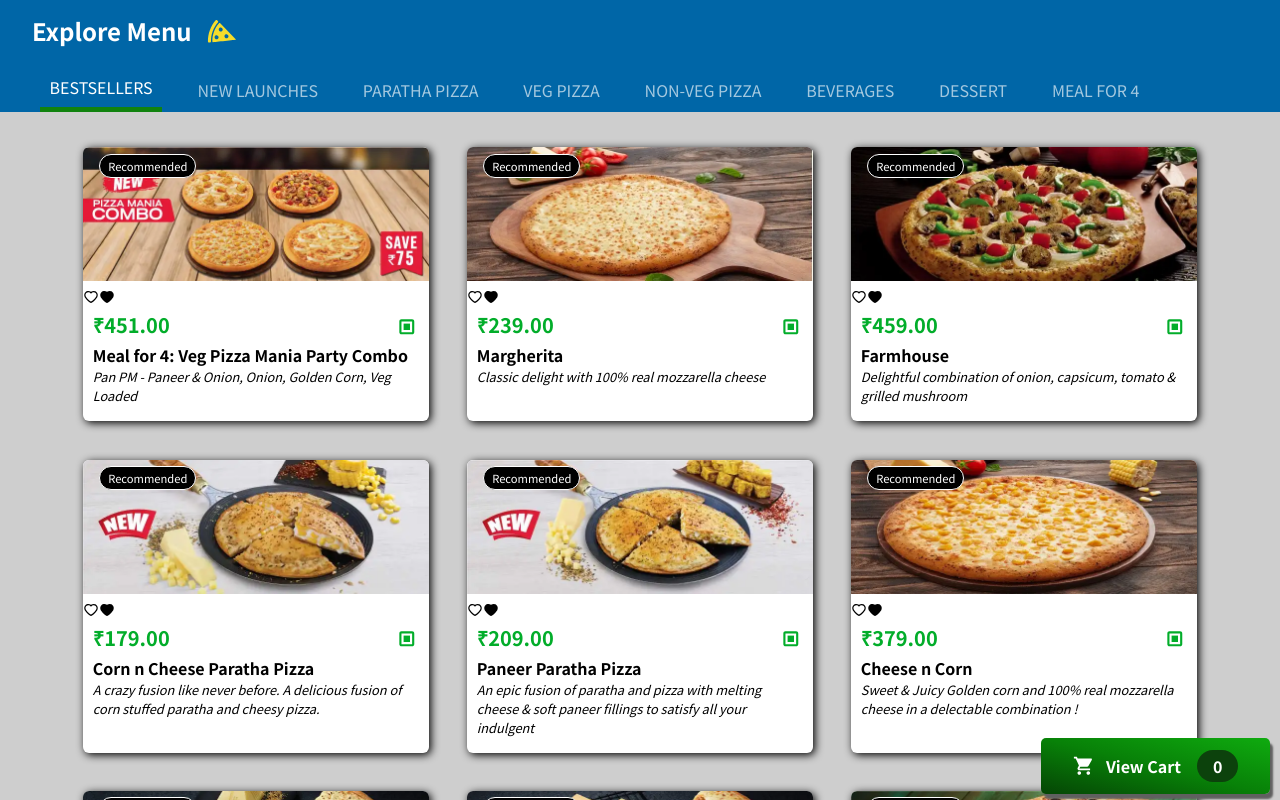
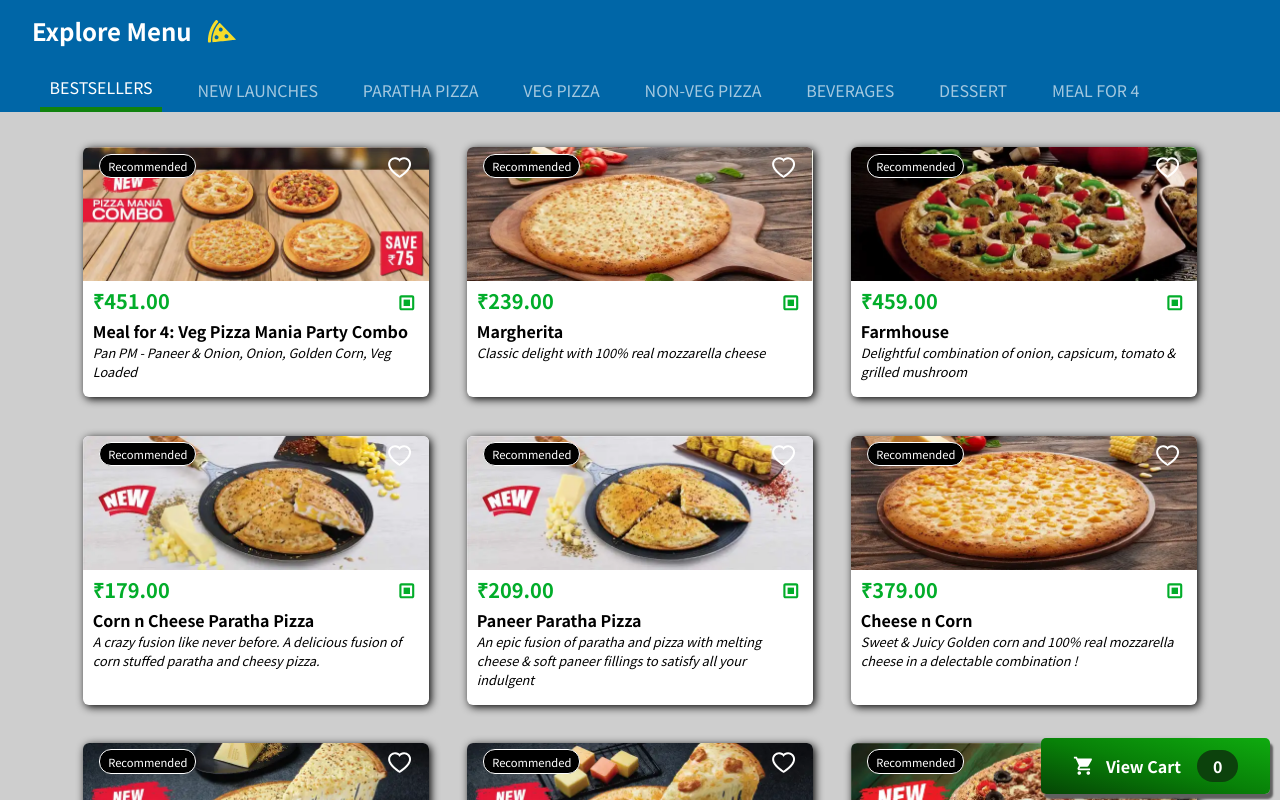
Before and after one commit to ash14ish/11-pizzaart, a React (Create React App) app: page /bestsellers in a window 1280 px wide. Shown: the top 800 px of the page. Built offline with nearby package versions, Linux system fonts and the light colour scheme.

Commit message:
pizzaart

```diff
--- a/src/components/Meals/MealItem/MealItem.js
+++ b/src/components/Meals/MealItem/MealItem.js
@@ -1,16 +1,24 @@
+import React from "react";
+import { useDispatch } from "react-redux";
 import classes from "./MealItem.module.css";
-import { useDispatch } from "react-redux";
+
 import { cartActions } from "../../../redux/cartSlice";
+import { mealsActions } from "../../../redux/mealsSlice";
 
 import { BiCheckboxSquare } from "react-icons/bi";
 import { AiOutlineHeart, AiFillHeart } from "react-icons/ai";
+
 import MealItemForm from "./MealItemForm";
-import React from "react";
 
 const MealItem = props => {
   const price = `₹${props.meal.price.toFixed(2)}`;
 
   const dispatch = useDispatch();
+  const dispatchBookmark = useDispatch();
+
+  const bookmarkHandler = id => {
+    dispatch(mealsActions.bookmarkStatus(props.meal.id));
+  };
 
   const addToCartHandler = amount => {
     dispatch(
@@ -33,8 +41,17 @@ const MealItem = props => {
             <div className={classes["recommended-badge"]}>Recommended</div>
           )}
 
-          <AiOutlineHeart />
-          <AiFillHeart />
+          {props.meal.bookmark ? (
+            <AiFillHeart
+              className={`${classes.bookmark}  ${classes["bookmark-fill"]}`}
+              onClick={bookmarkHandler}
+            />
+          ) : (
+            <AiOutlineHeart
+              className={`${classes.bookmark} ${classes["bookmark-outline"]}`}
+              onClick={bookmarkHandler}
+            />
+          )}
         </div>
 
         <div
--- a/src/components/Meals/MealItem/MealItem.module.css
+++ b/src/components/Meals/MealItem/MealItem.module.css
@@ -30,6 +30,23 @@
   padding: 0.2rem 0.5rem;
   border: 1px solid white;
   border-radius: 12px;
+}
+
+.bookmark {
+  position: absolute;
+  top: 0.4rem;
+  right: 1rem;
+  font-size: 1.7rem;
+  vertical-align: middle;
+  cursor: pointer;
+}
+
+.bookmark-fill {
+  color: rgb(236, 8, 8);
+}
+
+.bookmark-outline {
+  color: white;
 }
 
 .meal img {
--- a/src/redux/mealsSlice.js
+++ b/src/redux/mealsSlice.js
@@ -5,8 +5,9 @@ const mealsSlice = createSlice({
   name: "meals",
   initialState: DUMMY_MEALS,
   reducers: {
-    bookmarkStatus(state) {
-      state.bookmark = !state.bookmark;
+    bookmarkStatus(state, action) {
+      const clickedItem = state.find(item => item.id === action.payload);
+      clickedItem.bookmark = !clickedItem.bookmark;
     },
   },
 });
```
